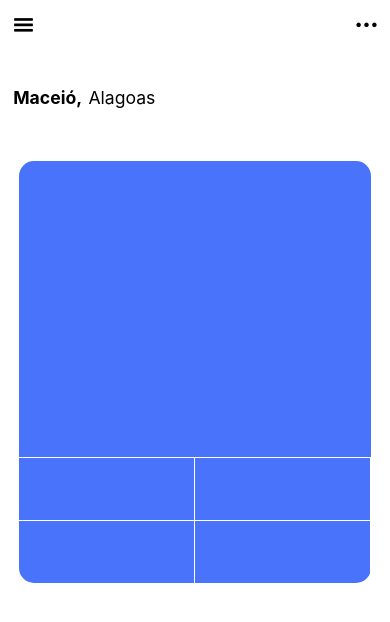
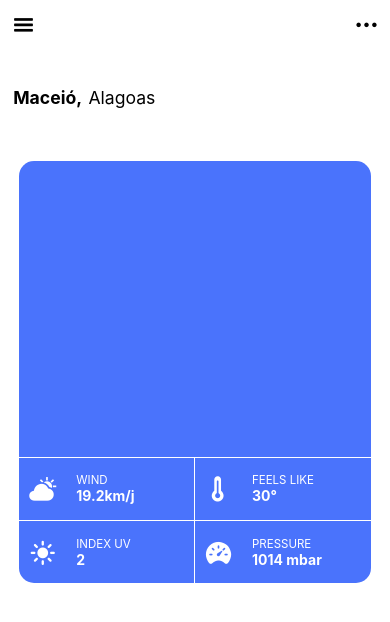
Before and after one commit to DavidFerreiraa/AppPrevisaoTempo, a React Native app: screen / in a window 390 px wide. Shown: the top 622 px of the page. Built offline with nearby package versions, Linux system fonts and the light colour scheme.

Commit message:
Adição do rodapé do card

```diff
--- a/src/components/Card/index.js
+++ b/src/components/Card/index.js
@@ -8,10 +8,10 @@ export default function Card(){
         <View style={styles.card}>
             <Clima/>
             <View style={styles.viewFlex}>
-                <Climazinho/>
-                <Climazinho/>
-                <Climazinho/>
-                <Climazinho/>
+                <Climazinho Top='1' Right='1' icone='partly-sunny-sharp' funcao='WIND' valor='19.2km/j'/>
+                <Climazinho Top='1' icone='thermometer' funcao='FEELS LIKE' valor='30°'/>
+                <Climazinho Top='1' Right='1' icone='sunny' funcao='INDEX UV' valor='2'/>
+                <Climazinho Top='1' icone='speedometer' funcao='PRESSURE' valor='1014 mbar'/>
             </View>
         </View>
     );
--- a/src/components/Climazinho/index.js
+++ b/src/components/Climazinho/index.js
@@ -1,8 +1,19 @@
 import { StyleSheet, View } from "react-native";
 
-export default function Climazinho() {
+import IconText from '../IconText'
+
+export default function Climazinho(props) {
     return(
-        <View style={styles.element}></View>
+        <View style={
+            [styles.element, {
+                borderTopWidth: Number(props.Top),
+                borderRightWidth: Number(props.Right),
+                borderBottomWidth: Number(props.Bottom),
+                borderLeftWidth: Number(props.Left)
+            }]
+        }>
+            <IconText icone={props.icone} funcao={props.funcao} valor={props.valor}></IconText>
+        </View>
     );
 }
 
@@ -11,10 +22,6 @@ const styles = StyleSheet.create({
     element: {
         height: '50%',
         width: '50%',
-        borderTopColor: '#fff',
-        borderTopWidth: 1,
-        borderRightColor: '#fff',
-        borderRightWidth: 1,
-
+        borderColor: '#fff',
     }
 })
--- /dev/null
+++ b/src/components/IconText/index.js
@@ -0,0 +1,42 @@
+import { StyleSheet, Text, View } from "react-native";
+import { Ionicons, FontAwesome5 } from '@expo/vector-icons';
+
+export default function IconText(props) {
+    return(
+        <View style={styles.container}>
+            <Ionicons name={props.icone} size={27} color="#fff" style={styles.icone}/>
+            <View>
+                <Text style={
+                    [styles.texto,
+                        {fontSize: 11.5}
+                    ]
+                    }>{props.funcao}</Text>
+                <Text style={
+                    [styles.texto,
+                        {
+                            fontSize: 14,
+                            fontWeight: 'bold'
+                        }
+                    ]
+                    }>{props.valor}</Text>
+            </View>
+        </View>
+    );
+}
+
+
+const styles = StyleSheet.create({
+    container: {
+        height: '100%',
+        flexDirection: 'row',
+        justifyContent: 'left',
+        alignItems: 'center'
+    },
+    icone: {
+        paddingLeft: 10,
+        marginRight: 20
+    },
+    texto: {
+        color: '#fff'
+    }
+})
```
